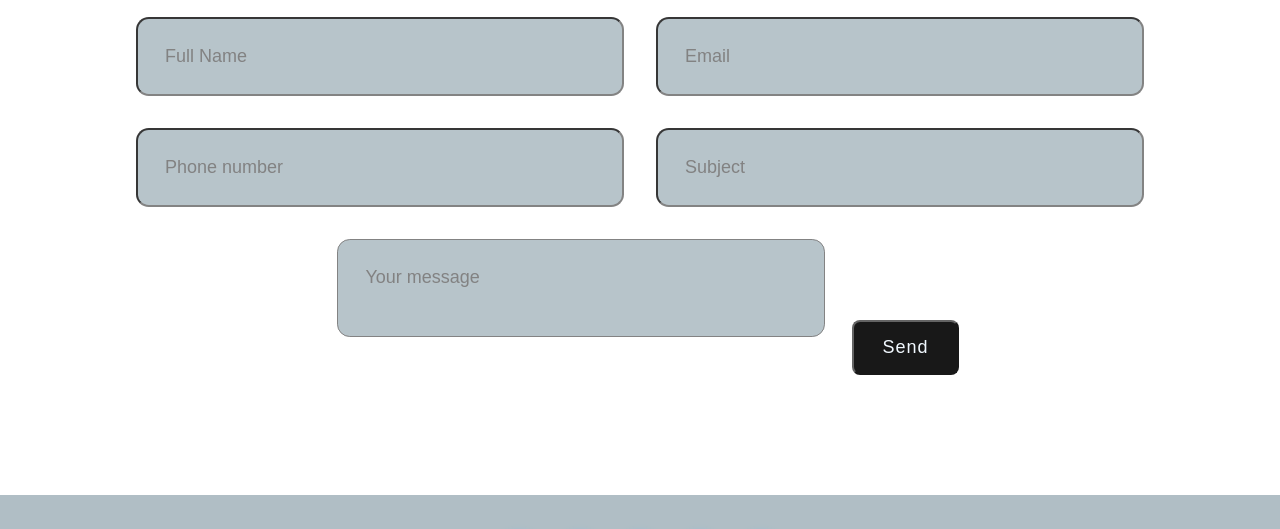
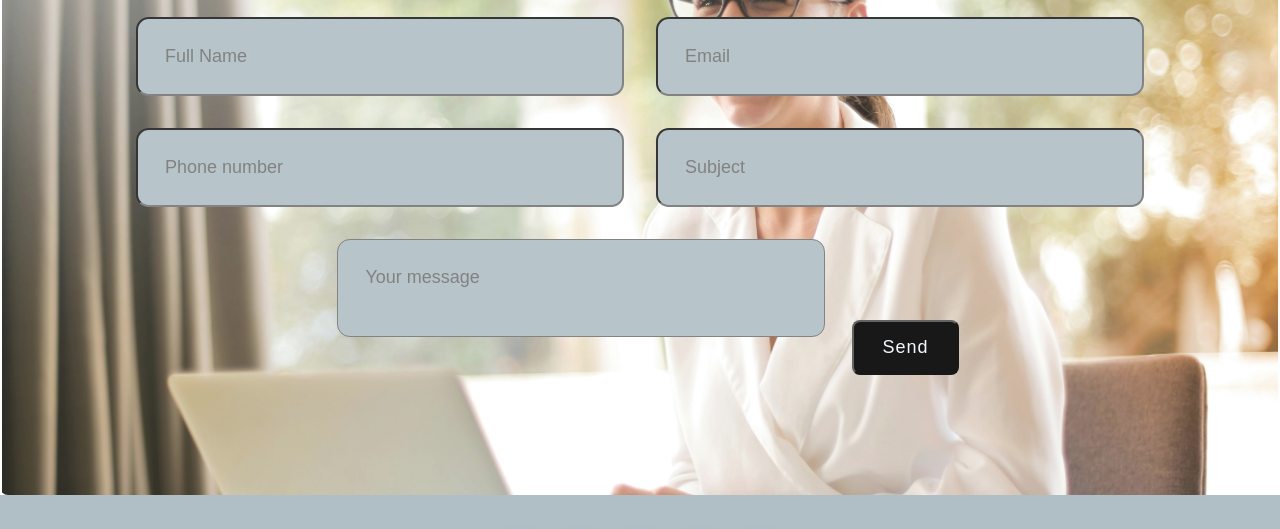
Before and after one commit to ayeshijayarathna/Landing_page, a plain HTML site: page contact.html in a window 1280 px wide. Shown: the part 197-726 px from the top of the page. Drawn offline with nearby package versions, Linux system fonts and the light colour scheme.

Commit message:
Update contact.html

```diff
--- a/contact.html
+++ b/contact.html
@@ -19,7 +19,7 @@
             <a href="contact.html" class="contact">Contact </a>
 
         </header>
-      <section class="contact" style="background-image:url(img/bg.jpg); background-repeat:no-repeat; background-attachment: fixed;background-size: cover; opacity: 0.9;">
+      <section class="contact" style="background-image:url(bg.jpg); background-repeat:no-repeat; background-attachment: fixed;background-size: cover; opacity: 0.9;">
             <div class="contact-form" >
                 <h2 class="contus">CONTACT<span> US</span></h2>
 
@@ -70,4 +70,5 @@
         </footer>
     </body>
 
+
 </html>
```
